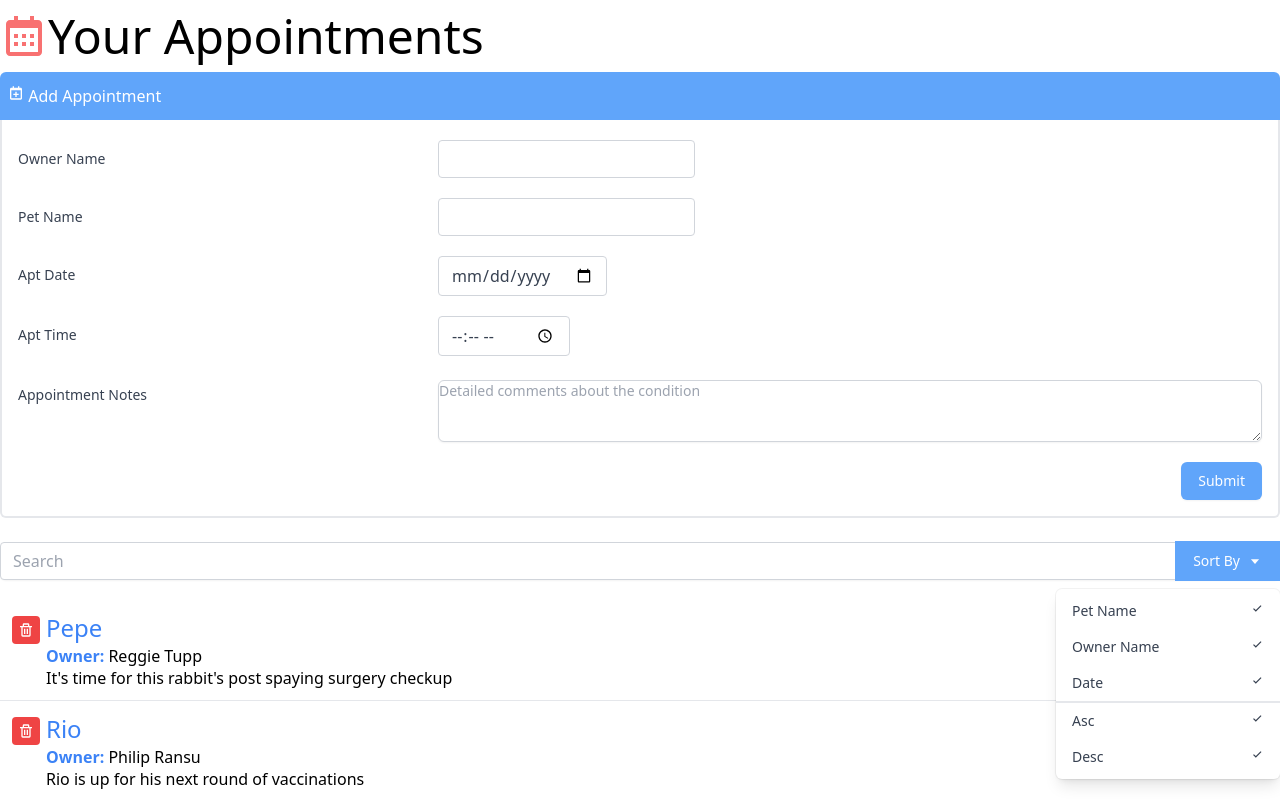
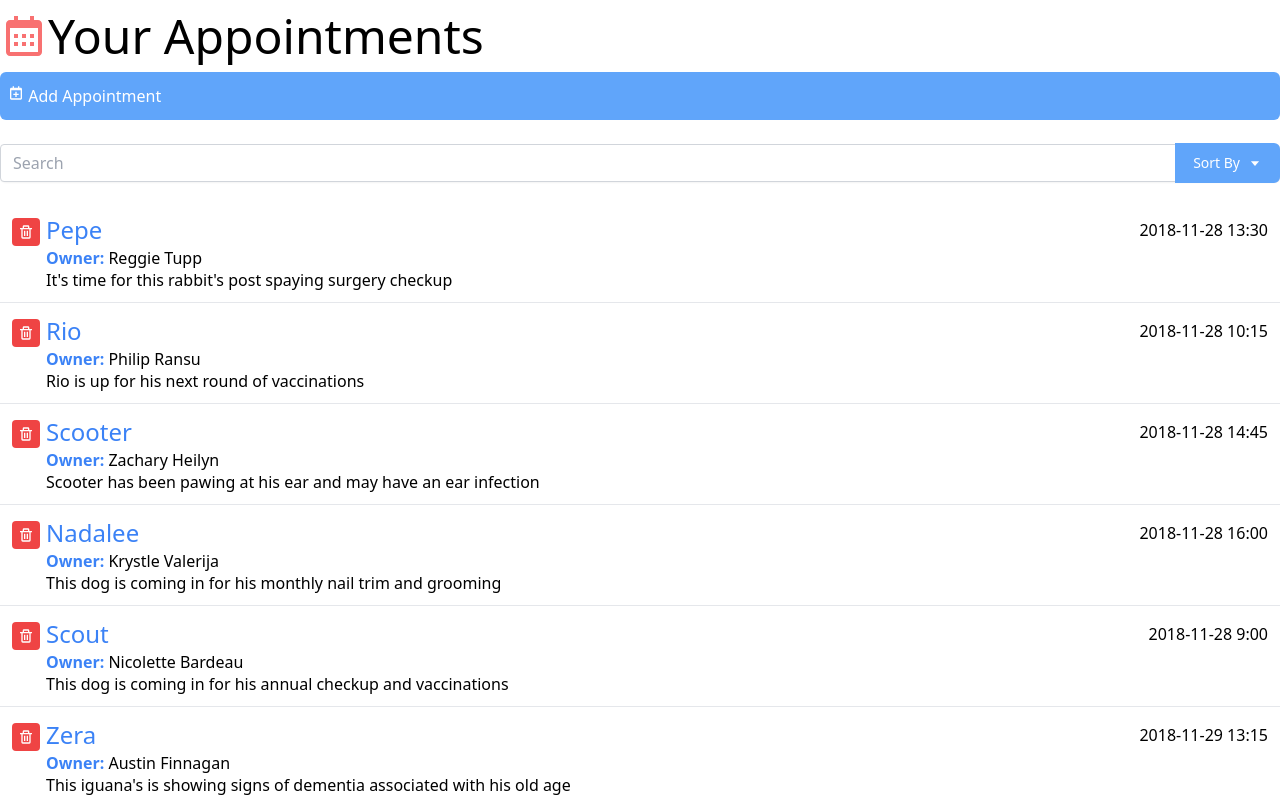
Before and after one commit to hassanidris/react-appointment-app, a React (Create React App) app: page / in a window 1280 px wide. Shown: the top 800 px of the page. Built offline with nearby package versions, Linux system fonts and the light colour scheme.

Commit message:
Fixing toggle for add appointment and sorting

```diff
--- a/src/App.js
+++ b/src/App.js
@@ -1,7 +1,8 @@
-import { BiCalendar, BiTrash } from "react-icons/bi";
+import { BiCalendar } from "react-icons/bi";
 import Search from "./components/Search";
 import AddAppointment from "./components/AddAppointment";
-import appointmentList from "./data.json"
+import AppointmentInfo from "./components/AppointmentInfo";
+import appointmentList from "./data.json";
 
 function App() {
   return (
@@ -13,19 +14,9 @@ function App() {
       <ul className="divide-y divide-gray-200">
         {appointmentList
           .map(appointment => (
-            <li className="px-3 py-3 flex items-start">
-              <button type="button"
-                className="p-1.5 mr-1.5 mt-1 rounded text-white bg-red-500 hover:bg-yellow-700 focus:outline-none focus:ring-2 focus:ring-offset-2 focus:ring-blue-500">
-                <BiTrash /></button>
-              <div className="flex-grow">
-                <div className="flex items-center">
-                  <span className="flex-none font-medium text-2xl text-blue-500">{appointment.petName}</span>
-                  <span className="flex-grow text-right">{appointment.aptDate}</span>
-                </div>
-                <div><b className="font-bold text-blue-500">Owner:</b> {appointment.ownerName}</div>
-                <div className="leading-tight">{appointment.aptNotes}</div>
-              </div>
-            </li>
+            <AppointmentInfo key={appointment.id}
+              appointment={appointment}
+            />
           ))
         }
 
--- a/src/components/AddAppointment.js
+++ b/src/components/AddAppointment.js
@@ -1,11 +1,17 @@
 import { BiCalendarPlus } from "react-icons/bi";
+import { useState } from "react";
 
 const AddAppointment = () => {
+    let [toggleForm, setToggleForm] = useState(false);
     return (
         <div>
-      <button className="bg-blue-400 text-white px-2 py-3 w-full text-left rounded-t-md">
+            <button onClick={() => {setToggleForm(!toggleForm) }}
+            className={`bg-blue-400 text-white px-2 py-3 w-full text-left rounded-t-md
+            ${toggleForm ? 'rounded-t-md' : 'rounded-md'}`} >
                 <div><BiCalendarPlus className="inline-block align-text-top" />  Add Appointment</div>
             </button>
+            {
+                toggleForm &&
                     <div className="border-r-2 border-b-2 border-l-2 border-light-blue-500 rounded-b-md pl-4 pr-4 pb-4">
                     <div className="sm:grid sm:grid-cols-3 sm:gap-4 sm:items-start  sm:pt-5">
                         <label htmlFor="ownerName" className="block text-sm font-medium text-gray-700 sm:mt-px sm:pt-2">
@@ -66,6 +72,7 @@ const AddAppointment = () => {
                         </div>
                     </div>
                 </div>
+            }
         </div>
     );
 }
--- /dev/null
+++ b/src/components/AppointmentInfo.js
@@ -0,0 +1,22 @@
+import { BiTrash } from "react-icons/bi";
+
+const AppointmentInfo = ({ appointment }) => {
+    return (
+        <li className="px-3 py-3 flex items-start">
+            <button type="button"
+            className="p-1.5 mr-1.5 mt-1 rounded text-white bg-red-500 hover:bg-yellow-700 focus:outline-none focus:ring-2 focus:ring-offset-2 focus:ring-blue-500">
+            <BiTrash /></button>
+            <div className="flex-grow">
+            <div className="flex items-center">
+                <span className="flex-none font-medium text-2xl text-blue-500">{appointment.petName}</span>
+                <span className="flex-grow text-right">{appointment.aptDate}</span>
+            </div>
+            <div><b className="font-bold text-blue-500">Owner:</b> {appointment.ownerName}</div>
+            <div className="leading-tight">{appointment.aptNotes}</div>
+            </div>
+        </li>
+
+    )
+}
+
+export default AppointmentInfo;
--- a/src/components/Search.js
+++ b/src/components/Search.js
@@ -1,6 +1,10 @@
-import { BiSearch, BiCaretDown, BiCheck } from "react-icons/bi"
+import { BiSearch, BiCaretDown, BiCheck } from "react-icons/bi";
+import { useState } from "react";
 
-const DropDown = () => {
+const DropDown = ({toggle}) => {
+    if (!toggle) {
+        return null;
+    }
   return (
     <div className="origin-top-right absolute right-0 mt-2 w-56
       rounded-md shadow-lg bg-white ring-1 ring-black ring-opacity-5">
@@ -26,6 +30,7 @@ const DropDown = () => {
 }
 
 const Search = () => {
+    let [toggleSort, setToggleSort] = useState(false);
   return (
     <div className="py-5">
       <div className="mt-1 relative rounded-md shadow-sm">
@@ -37,11 +42,11 @@ const Search = () => {
           className="form-control relative flex-auto min-w-0 block w-full px-3 py-1.5 text-base font-normal text-gray-700 bg-white bg-clip-padding border border-solid border-gray-300 rounded transition ease-in-out m-0 focus:text-gray-700 focus:bg-white focus:border-blue-600 focus:outline-none" placeholder="Search" />
         <div className="absolute inset-y-0 right-0 flex items-center">
           <div>
-            <button type="button"
-              className="justify-center px-4 py-2 bg-blue-400 border-2 border-blue-400 text-sm text-white hover:bg-blue-700 focus:outline-none focus:ring-2 focus:ring-offset-2 flex items-center" id="options-menu" aria-haspopup="true" aria-expanded="true">
+            <button type="button" onClick={() => { setToggleSort(!toggleSort) }}
+              className="justify-center px-4 py-2 bg-blue-400 border-2 rounded-r-md border-blue-400 text-sm text-white hover:bg-blue-700 focus:outline-none focus:ring-2 focus:ring-offset-2 flex items-center" id="options-menu" aria-haspopup="true" aria-expanded="true">
               Sort By <BiCaretDown className="ml-2" />
             </button>
-            <DropDown />
+            <DropDown toggle={toggleSort} />
           </div>
         </div>
       </div>
```
Lines whose indentation alone changed are shown as unchanged.
